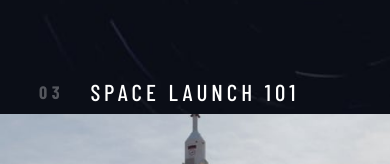
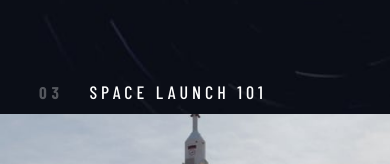
Before and after one commit to DjakaIT/spacetourism-react, a React (Vite) app: page /technology in a window 390 px wide. Shown: the part 148-312 px from the top of the page. Built offline with nearby package versions, Linux system fonts and the light colour scheme; a web font is replaced by a local one.

Commit message:
tech component, useEffect and lazy loading, performance, css

```diff
--- a/src/css/technology.css
+++ b/src/css/technology.css
@@ -180,6 +180,8 @@
         scrollbar-width: none;
     }
 
+
+
     .techOverlayDiv{
         display: flex;
         flex-flow: column;
@@ -189,6 +191,7 @@
     .mainTechDiv{
         display: flex;
         flex-flow: column;
+
     }
 
     .techTitleDiv{
@@ -280,9 +283,12 @@
         order: 3;
     }
 
-    .techTitleDiv,
+    .techTitleH5{
+        font-size: 18px;
+    }
+
     .numberedTech{
-        font-size: 18px;
+        font-size: 17px;
     }
 
     .chosenTech{
--- a/src/pages/technology.jsx
+++ b/src/pages/technology.jsx
@@ -62,7 +62,7 @@ export default function Technology() {
           </div>
           <div className="imageDiv">
               <img
-                	loading='lazy'
+
                   src={images.portrait}
                   alt={name}
                   className="techImg"
```
